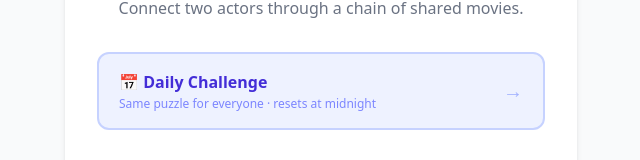
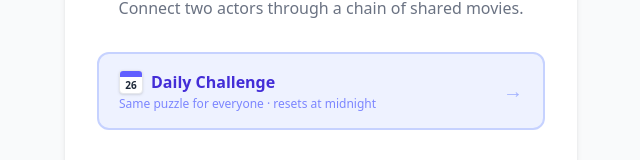
Before and after one commit to Br0bertinus/callsheet-ui, a React (Vite) app: page / in a window 1280 px wide. Shown: the part 191-351 px from the top of the page, without its empty margins (319-959 px from the left). Built offline with nearby package versions, Linux system fonts and the light colour scheme.

Commit message:
replace calendar emoji

```diff
--- /dev/null
+++ b/src/components/CalendarIcon.tsx
@@ -0,0 +1,32 @@
+// A tiny CSS calendar that shows today's actual day number.
+// Replaces the static 📅 emoji which always displays July 17 on Apple platforms.
+
+type CalendarIconProps = {
+  // Tailwind size for the overall box, e.g. 'w-10 h-10' or 'w-6 h-6'
+  size?: 'sm' | 'md' | 'lg';
+};
+
+const SIZE_CLASSES = {
+  sm: { outer: 'w-6 h-6 rounded',       header: 'h-1.5',   day: 'text-[10px]' },
+  md: { outer: 'w-9 h-9 rounded-lg',    header: 'h-2',     day: 'text-sm'     },
+  lg: { outer: 'w-14 h-14 rounded-xl',  header: 'h-3.5',   day: 'text-2xl'    },
+};
+
+export function CalendarIcon({ size = 'md' }: CalendarIconProps) {
+  const day = new Date().getDate();
+  const s = SIZE_CLASSES[size];
+
+  return (
+    <span
+      className={`inline-flex flex-col overflow-hidden border border-gray-200 shadow-sm bg-white ${s.outer} shrink-0`}
+      aria-hidden="true"
+    >
+      {/* Calendar header strip */}
+      <span className={`block w-full bg-indigo-500 ${s.header}`} />
+      {/* Day number */}
+      <span className={`flex flex-1 items-center justify-center font-bold text-gray-800 leading-none ${s.day}`}>
+        {day}
+      </span>
+    </span>
+  );
+}
--- a/src/pages/DailyChallengePage.tsx
+++ b/src/pages/DailyChallengePage.tsx
@@ -5,6 +5,7 @@ import { useDailyChallenge, getTodayResult, getTodayDateString } from '../hooks/
 import { ActorCard } from '../components/ActorCard';
 import { MovieBadge } from '../components/MovieBadge';
 import { ErrorMessage } from '../components/ErrorMessage';
+import { CalendarIcon } from '../components/CalendarIcon';
 import type { DailyChallengeResult } from '../types';
 
 export function DailyChallengePage() {
@@ -76,7 +77,7 @@ function AlreadyPlayedScreen({ result, onPlayRandom }: AlreadyPlayedScreenProps)
     <div className="min-h-screen bg-linear-to-b from-indigo-50 via-white to-gray-100 flex items-center justify-center p-4">
       <div className="w-full max-w-md bg-white rounded-2xl shadow-lg p-8 flex flex-col gap-6">
         <div className="text-center">
-          <div className="text-4xl mb-2">📅</div>
+          <div className="flex justify-center mb-2"><CalendarIcon size="lg" /></div>
           <h1 className="text-2xl font-bold text-gray-900">Daily Challenge</h1>
           <p className="text-sm text-indigo-500 font-medium mt-1">{dateLabel}</p>
         </div>
--- a/src/pages/SetupPage.tsx
+++ b/src/pages/SetupPage.tsx
@@ -9,6 +9,7 @@ import { SearchInput } from '../components/SearchInput';
 import { ActorCard } from '../components/ActorCard';
 import { ErrorMessage } from '../components/ErrorMessage';
 import { TmdbLogo } from '../components/TmdbLogo';
+import { CalendarIcon } from '../components/CalendarIcon';
 import { getProfileImageUrl } from '../api/constants';
 import type { Actor } from '../types';
 
@@ -164,7 +165,10 @@ function DailyChallengeButton({ alreadyPlayed, onPlay }: DailyChallengeButtonPro
       className="w-full flex items-center justify-between gap-3 py-4 px-5 rounded-xl bg-indigo-50 border-2 border-indigo-200 hover:border-indigo-400 hover:bg-indigo-100 active:scale-95 transition-all group"
     >
       <div className="text-left">
-        <p className="font-semibold text-indigo-700 text-base group-hover:text-indigo-900">📅 Daily Challenge</p>
+        <p className="flex items-center gap-2 font-semibold text-indigo-700 text-base group-hover:text-indigo-900">
+          <CalendarIcon size="sm" />
+          Daily Challenge
+        </p>
         <p className="text-xs text-indigo-400 mt-0.5">
           {alreadyPlayed ? 'Already completed today · View your results' : 'Same puzzle for everyone · resets at midnight'}
         </p>
@@ -238,7 +242,10 @@ function InfoModal({ onClose }: { onClose: () => void }) {
 
         {/* Daily Challenge */}
         <div className="flex flex-col gap-3">
-          <h3 className="text-sm font-bold text-indigo-600 uppercase tracking-wide">📅 Daily Challenge</h3>
+          <h3 className="flex items-center gap-1.5 text-sm font-bold text-indigo-600 uppercase tracking-wide">
+            <CalendarIcon size="sm" />
+            Daily Challenge
+          </h3>
           <ol className="flex flex-col gap-3">
             {DAILY_STEPS.map((step, i) => (
               <li key={i} className="flex items-start gap-3">
--- a/src/pages/WinPage.tsx
+++ b/src/pages/WinPage.tsx
@@ -3,6 +3,7 @@ import { Navigate, useNavigate } from 'react-router';
 import { useGameContext } from '../context/GameContext';
 import { ActorCard } from '../components/ActorCard';
 import { MovieBadge } from '../components/MovieBadge';
+import { CalendarIcon } from '../components/CalendarIcon';
 import type { GameState } from '../types';
 import { calcObscurityScore } from '../scoring';
 import { saveTodayResult } from '../hooks/useDailyChallenge';
@@ -99,7 +100,8 @@ export function WinPage() {
         {gameState.isDailyChallenge && gameState.challengeDate && (
           <div className="flex items-center justify-center gap-2 -mb-4">
             <span className="inline-flex items-center gap-1.5 px-3 py-1 rounded-full text-sm font-semibold bg-indigo-100 text-indigo-700 ring-1 ring-indigo-300 animate-pop-in">
-              📅 Daily Challenge · {gameState.challengeDate}
+              <CalendarIcon size="sm" />
+              Daily Challenge · {gameState.challengeDate}
             </span>
           </div>
         )}
```
